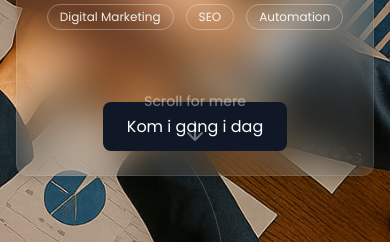
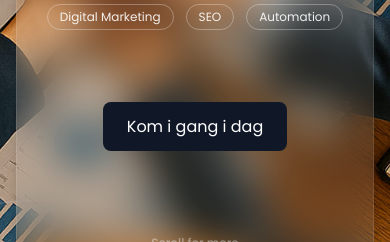
Before and after one commit to Baragji/TechFlows, a Next.js app: page / in a window 390 px wide. Shown: the part 602-844 px from the top of the page. Built offline with nearby package versions, Linux system fonts and the light colour scheme; no server answers.

Commit message:
fix: resolve TypeScript type errors and improve Hero component layout

```diff
--- a/src/components/sections/Hero.tsx
+++ b/src/components/sections/Hero.tsx
@@ -1,11 +1,18 @@
 'use client';
 
 import Link from 'next/link';
-import { useCallback } from 'react';
+import { useCallback, useEffect, useState } from 'react';
 
 const Hero = () => {
-  const heroWords = ["Du", "kunne", "vokse", "lige", "nu"];
-  const subWords = ["Lad", "os", "accelerere", "din", "digitale", "transformation"];
+  const heroWords = ['Du', 'kunne', 'vokse', 'lige', 'nu'];
+  const subWords = ['Lad', 'os', 'accelerere', 'din', 'digitale', 'transformation'];
+
+  // Prevent hydration mismatch by only adding animations after client mount
+  const [isClient, setIsClient] = useState(false);
+
+  useEffect(() => {
+    setIsClient(true);
+  }, []);
 
   const handleScrollToServices = useCallback(() => {
     // eslint-disable-next-line no-restricted-globals
@@ -25,7 +32,7 @@ const Hero = () => {
       <div
         className="absolute inset-0 bg-cover bg-center bg-fixed"
         style={{
-          backgroundImage: "url('/images/hero/obsidian-bg.jpg')"
+          backgroundImage: "url('/images/hero/obsidian-bg.jpg')",
         }}
       />
 
@@ -36,7 +43,7 @@ const Hero = () => {
           className="absolute inset-0 opacity-10"
           style={{
             backgroundImage: `radial-gradient(circle at 2px 2px, rgba(255,255,255,0.3) 1px, transparent 0)`,
-            backgroundSize: '60px 60px'
+            backgroundSize: '60px 60px',
           }}
         />
 
@@ -48,7 +55,7 @@ const Hero = () => {
       </div>
 
       <div className="container mx-auto px-4 py-32 relative z-20 flex justify-center">
-        <div className="w-full max-w-4xl text-center glass-hero p-6 rounded-xl">
+        <div className="w-full max-w-4xl text-center glass-hero p-6 pb-20 rounded-xl relative">
           {/* Main Headline */}
           <div className="space-y-6 mb-6">
             <div className="flex flex-wrap justify-center gap-4 text-4xl md:text-6xl lg:text-7xl font-semibold text-white leading-tight">
@@ -76,18 +83,20 @@ const Hero = () => {
 
           {/* Tags */}
           <div className="flex flex-wrap justify-center gap-3 mb-10">
-            {['Web Development', 'App Development', 'Digital Marketing', 'SEO', 'Automation'].map((tag, index) => (
+            {['Web Development', 'App Development', 'Digital Marketing', 'SEO', 'Automation'].map(
+              (tag, index) => (
                 <span
                   key={index}
                   className="bg-transparent border border-white/30 hover:bg-white/10 text-white/90 px-3 py-1 text-xs rounded-full transition-colors duration-300"
                 >
                   {tag}
                 </span>
-            ))}
+              )
+            )}
           </div>
 
           {/* CTA Button */}
-          <div className="pt-8 text-center">
+          <div className="pt-8 pb-16 text-center">
             <Link
               href="/prisberegner"
               className="inline-flex items-center justify-center bg-gray-900 text-white hover:bg-gray-800 px-6 py-3 rounded-lg transition-all duration-300"
@@ -97,14 +106,24 @@ const Hero = () => {
           </div>
 
           {/* Scroll Indicator */}
-          <div className="absolute bottom-8 left-1/2 transform -translate-x-1/2">
+          <div className="absolute bottom-4 md:bottom-8 left-1/2 transform -translate-x-1/2">
             <div
-              className="flex flex-col items-center text-white/40 cursor-pointer"
+              className="flex flex-col items-center text-white/40 cursor-pointer hover:text-white/60 transition-colors duration-300"
               onClick={handleScrollToServices}
             >
-              <span className="text-sm font-medium mb-2">Scroll for mere</span>
-              <svg className="w-6 h-6" fill="none" stroke="currentColor" viewBox="0 0 24 24">
-                <path strokeLinecap="round" strokeLinejoin="round" strokeWidth={2} d="M19 14l-7 7m0 0l-7-7m7 7V3" />
+              <span className="text-xs md:text-sm font-medium mb-2">Scroll for mere</span>
+              <svg
+                className={`w-5 h-5 md:w-6 md:h-6 ${isClient ? 'animate-bounce' : ''}`}
+                fill="none"
+                stroke="currentColor"
+                viewBox="0 0 24 24"
+              >
+                <path
+                  strokeLinecap="round"
+                  strokeLinejoin="round"
+                  strokeWidth={2}
+                  d="M19 14l-7 7m0 0l-7-7m7 7V3"
+                />
               </svg>
             </div>
           </div>
--- a/tsconfig.json
+++ b/tsconfig.json
@@ -11,7 +11,7 @@
     "moduleResolution": "bundler",
     "resolveJsonModule": true,
     "isolatedModules": true,
-    "jsx": "react-jsx",
+    "jsx": "preserve",
     "incremental": true,
     "baseUrl": ".",
     "plugins": [
```
Also changed, not shown: 1 other file (tests, documents, lock files or other folders). Lines whose indentation alone changed are shown as unchanged.
